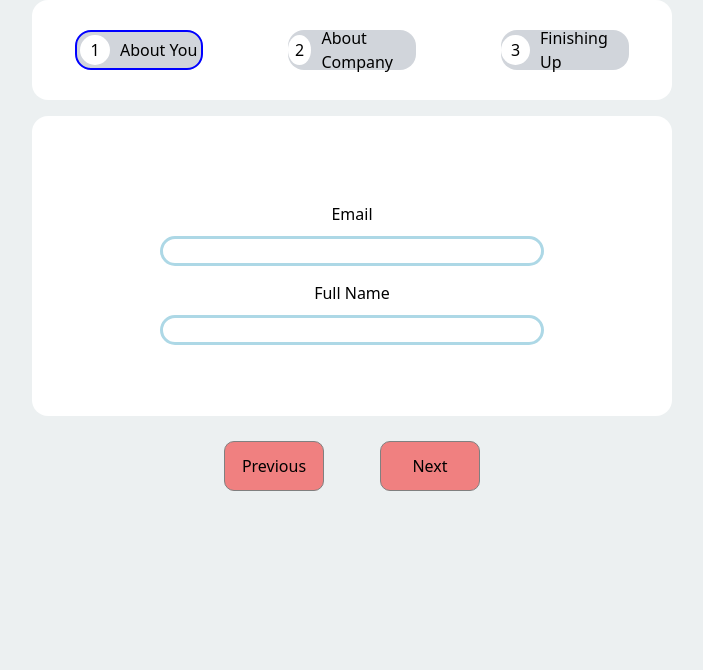
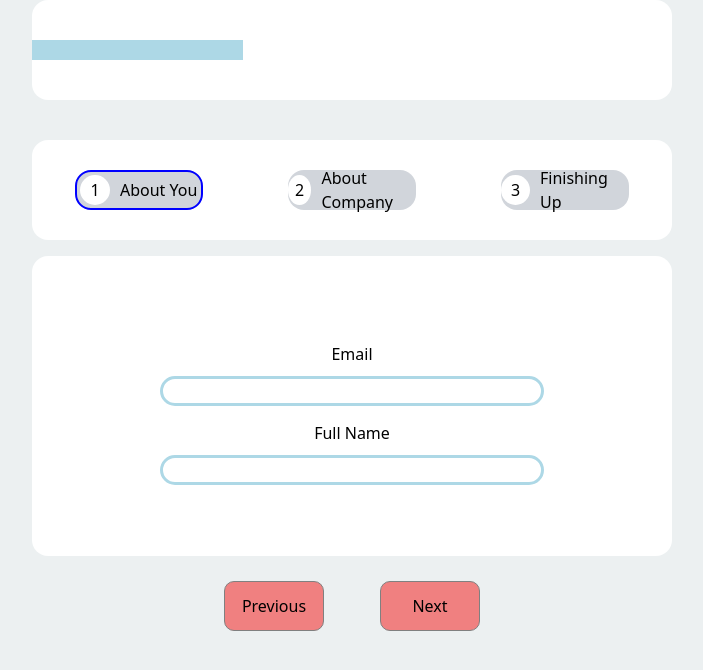
Before and after one commit to ducanhtran727/stepForm, a Vue app: page / in a window 1280 px wide. Shown: the top 670 px of the page, without its empty margins (288-991 px from the left). Built offline with nearby package versions, Linux system fonts and the light colour scheme.

Commit message:
add process

```diff
--- a/src/App.vue
+++ b/src/App.vue
@@ -1,5 +1,6 @@
 <template>
   <div id="app">
+    <Process :activeId="activeId" />
     <div class="topBox bg-white items-center flex justify-around rounded-2xl">
       <div
         :class="[
@@ -51,6 +52,7 @@
 import Step1 from "./components/Step1";
 import Step2 from "./components/Step2";
 import Step3 from "./components/Step3";
+import Process from "./components/Process";
 export default {
   data() {
     return {
@@ -87,6 +89,7 @@ export default {
     Step1,
     Step2,
     Step3,
+    Process
   },
   methods: {
     next() {
--- /dev/null
+++ b/src/components/Process.vue
@@ -0,0 +1,23 @@
+<template>
+    <div class="process flex items-center rounded-2xl mb-10">
+        <div class="processChild" :style="{ width: activeId * 33 + '%' }"></div>
+    </div>
+</template>
+
+<script>
+export default {
+    props:['activeId']
+}
+</script>
+<style lang="scss" scoped>
+.process {
+    height:100px;
+    width: 50vw;
+    background-color:white;
+    .processChild{
+        height:20%;
+        background-color:lightblue;
+        transition: all .5s;
+    }
+}
+</style>
```
